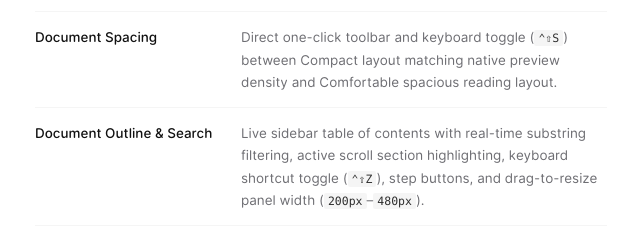
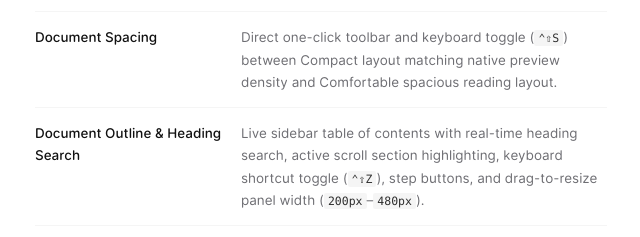
Before and after one commit to yugalone/yugal.one, a plain HTML site: page mark-it-down/index.html in a window 1280 px wide. Shown: the part 814-1051 px from the top of the page, 319-959 px from the left. Drawn offline with Linux system fonts and the light colour scheme.

Commit message:
Update index.html

```diff
--- a/mark-it-down/index.html
+++ b/mark-it-down/index.html
@@ -119,8 +119,8 @@
       </div>
 
       <div class="spec-item">
-        <div class="spec-name">Document Outline &amp; Search</div>
-        <div class="spec-desc">Live sidebar table of contents with real-time substring filtering, active scroll section highlighting, keyboard shortcut toggle (<code class="inline-code">⌃⇧Z</code>), step buttons, and drag-to-resize panel width (<code class="inline-code">200px</code>&ndash;<code class="inline-code">480px</code>).</div>
+        <div class="spec-name">Document Outline &amp; Heading Search</div>
+        <div class="spec-desc">Live sidebar table of contents with real-time heading search, active scroll section highlighting, keyboard shortcut toggle (<code class="inline-code">⌃⇧Z</code>), step buttons, and drag-to-resize panel width (<code class="inline-code">200px</code>&ndash;<code class="inline-code">480px</code>).</div>
       </div>
 
       <div class="spec-item">
```
